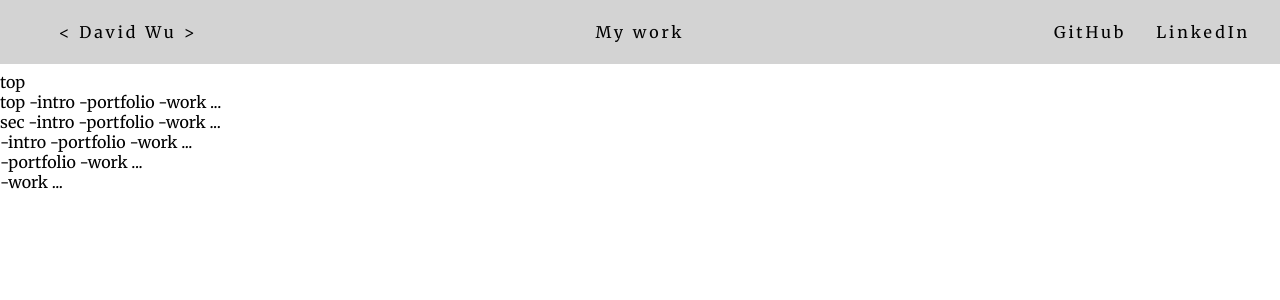
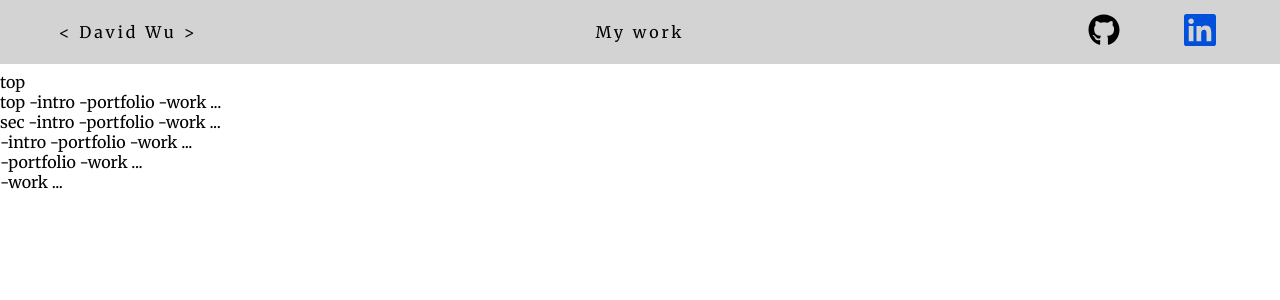
Before and after one commit to david204code/MyPortfolio, a React (Create React App) app: page / in a window 1280 px wide. Shown: the top 300 px of the page. Built offline with nearby package versions, Linux system fonts and the light colour scheme.

Commit message:
Using react-icons...Github/LinkedIn, styling it with IconContext.Provider and added links to Github/LinkedIn profile

```diff
--- a/src/components/header/Header.jsx
+++ b/src/components/header/Header.jsx
@@ -1,5 +1,8 @@
 import React from "react";
 import "./Header.scss";
+import { IconContext } from "react-icons";
+import { FaGithub } from "react-icons/fa";
+import { SiLinkedin } from "react-icons/si";
 
 export default function Header() {
   return (
@@ -15,14 +18,27 @@ export default function Header() {
             <a href="#mywork">My work</a>
           </div>
         </div>
-        <div className="right">
-          <div className="rightWrapper">
-            <span>GitHub</span>
+
+        <IconContext.Provider value={{ size: "2em" }}>
+          <div className="right">
+            <div className="rightWrapper">
+              <span>
+                <a href="https://github.com/david204code">
+                  {/* <FaGithub size="2em" title="Github icon" /> */}
+                  <FaGithub title="Github icon" />
+                </a>
+              </span>
+              {/* <span>GitHub</span> */}
+            </div>
+            <div className="rightWrapper">
+              <a href="https://www.linkedin.com/in/davidwu356/">
+                {/* <SiLinkedin size="2em" color="#0050DA" title="Linkedin icon" /> */}
+                <SiLinkedin color="#0050DA" title="Linkedin icon" />
+              </a>
+              {/* <span>LinkedIn</span> */}
+            </div>
           </div>
-          <div className="rightWrapper">
-            <span>LinkedIn</span>
-          </div>
-        </div>
+        </IconContext.Provider>
       </div>
     </div>
   );
```
